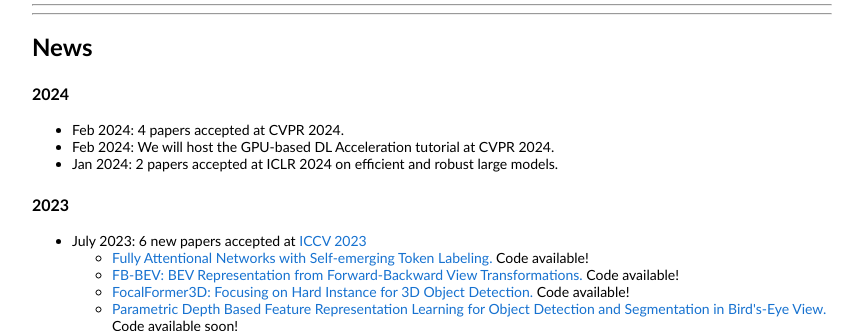
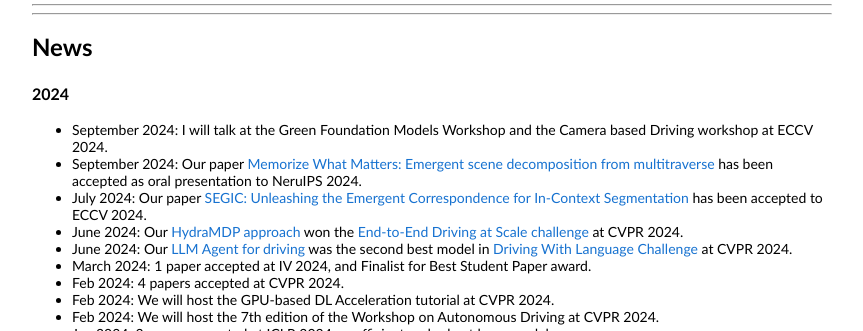
Before and after one commit to alvarezlopezjosem/alvarezlopezjosem.github.io, a plain HTML site: page index.html in a window 1280 px wide. Shown: the part 458-789 px from the top of the page, without its empty margins (208-1071 px from the left). Drawn offline with Linux system fonts and the light colour scheme.

Commit message:
sept 2024

```diff
--- a/index.html
+++ b/index.html
@@ -66,8 +66,15 @@
 				<h2><font size="+0">2024</font> </h2>
 
 				<ul>
+					<li>September 2024: I will talk at the Green Foundation Models Workshop and the Camera based Driving workshop at ECCV 2024. </li>
+					<li>September 2024: Our paper <a href="https://nvlabs.github.io/3DGM/" target="_blank">Memorize What Matters: Emergent scene decomposition from multitraverse</a> has been accepted as oral presentation to NeruIPS 2024. </li>
+					<li>July 2024: Our paper <a href="https://arxiv.org/abs/2311.14671" target="_blank">SEGIC: Unleashing the Emergent Correspondence for In-Context Segmentation</a> has been accepted to ECCV 2024. </li>
+					<li>June 2024: Our <a href="https://blogs.nvidia.com/blog/auto-research-cvpr-2024/" target="_blank">HydraMDP approach</a> won the <a href="https://opendrivelab.com/challenge2024/" target="_blank">End-to-End Driving at Scale challenge</a> at CVPR 2024. </li>
+					<li>June 2024: Our <a href="https://blogs.nvidia.com/blog/auto-research-cvpr-2024/" target="_blank">LLM Agent for driving </a> was the second best model in <a href="https://opendrivelab.com/challenge2024/" target="_blank">Driving With Language Challenge</a> at CVPR 2024. </li>
+					<li>March 2024: 1 paper accepted at IV 2024, and Finalist for Best Student Paper award.</li>
 					<li>Feb 2024: 4 papers accepted at CVPR 2024. </li>
 					<li>Feb 2024: We will host the GPU-based DL Acceleration tutorial at CVPR 2024.</li>
+					<li>Feb 2024: We will host the 7th edition of the Workshop on Autonomous Driving at CVPR 2024.</li>
 					<li>Jan 2024: 2 papers accepted at ICLR 2024 on efficient and robust large models.</li>
 				</ul>
 				<h2><font size="+0">2023</font> </h2>
```
